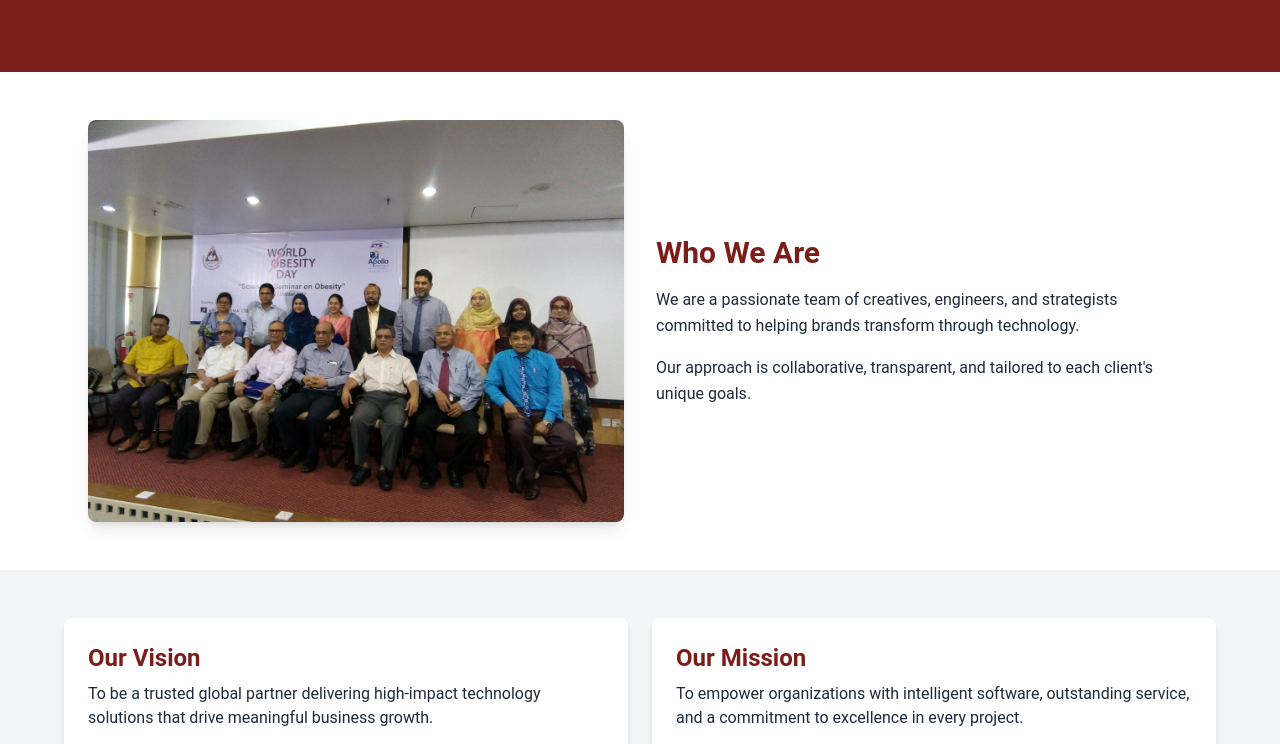
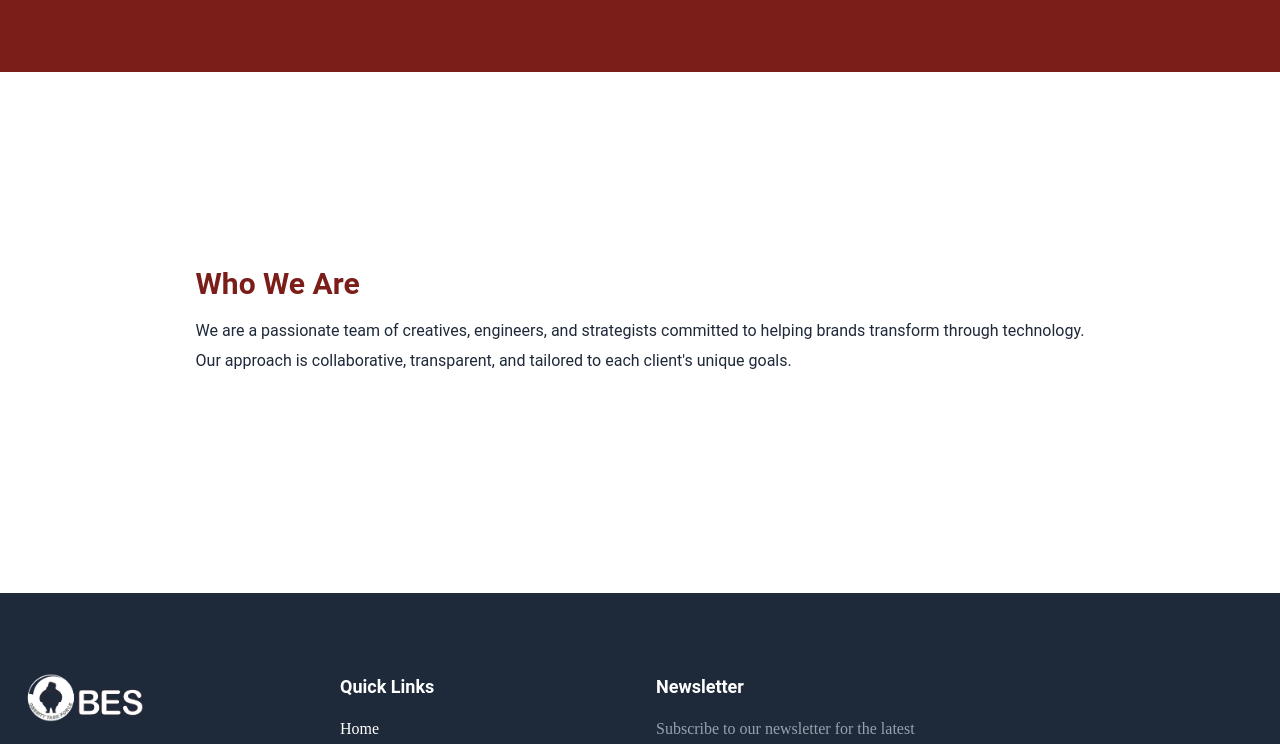
Before and after one commit to MarufaKompass/obes_web, a React (Vite) app: page /about in a window 1280 px wide. Shown: the part 280-1024 px from the top of the page. Built offline with nearby package versions, Linux system fonts and the light colour scheme.

Commit message:
about changed

```diff
--- a/src/page/about/About.jsx
+++ b/src/page/about/About.jsx
@@ -1,11 +1,9 @@
-import React from 'react'
-import aboutImage from "../../../public/images/home/about.jpg"
 export default function About() {
 
 
   return (
     <div>
-     <div className="bg-white text-gray-800">
+     <div className="bg-white text-gray-800 h-screen">
       {/* Hero Section */}
       <div className="relative bg-[#7b1e19] text-white py-20 px-6 text-center">
         <h1 className="text-4xl md:text-5xl font-bold mb-4">About Obesity Task Force</h1>
@@ -16,41 +14,22 @@ export default function About() {
 
       {/* Company Overview */}
       <section className="py-12 px-6 max-w-6xl mx-auto">
-        <div className="grid md:grid-cols-2 gap-8 items-center">
-          <img
-            src={aboutImage}
-            alt="Company"
-            className="rounded-lg shadow-lg"
-          />
-          <div>
+
+         <div className="flex items-center justify-center h-100">
+           <div>
             <h2 className="text-3xl font-bold mb-4 text-[#7b1e19]">Who We Are</h2>
-            <p className="text-base leading-relaxed mb-4">
+            <p className="text-base leading-relaxed mb-1">
               We are a passionate team of creatives, engineers, and strategists committed to helping brands transform through technology.
             </p>
             <p className="text-base leading-relaxed">
               Our approach is collaborative, transparent, and tailored to each client's unique goals.
             </p>
           </div>
-        </div>
+         </div>
+
       </section>
 
-      {/* Vision & Mission */}
-      <section className="bg-gray-100 py-12 px-6">
-        <div className="max-w-6xl mx-auto grid md:grid-cols-2 gap-6">
-          <div className="bg-white rounded-lg shadow-md p-6">
-            <h3 className="text-2xl font-semibold mb-2 text-[#7b1e19]">Our Vision</h3>
-            <p>
-              To be a trusted global partner delivering high-impact technology solutions that drive meaningful business growth.
-            </p>
-          </div>
-          <div className="bg-white rounded-lg shadow-md p-6">
-            <h3 className="text-2xl font-semibold mb-2 text-[#7b1e19]">Our Mission</h3>
-            <p>
-              To empower organizations with intelligent software, outstanding service, and a commitment to excellence in every project.
-            </p>
-          </div>
-        </div>
-      </section>
+
 
 
     </div>
```
Also changed, not shown: public/images/logo/whiteLogo.png.
